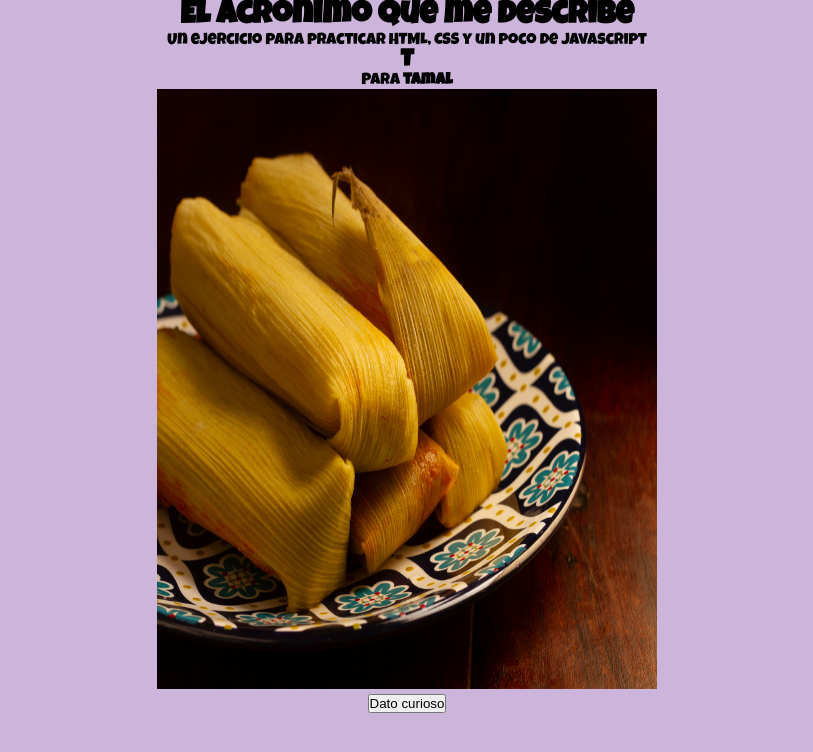
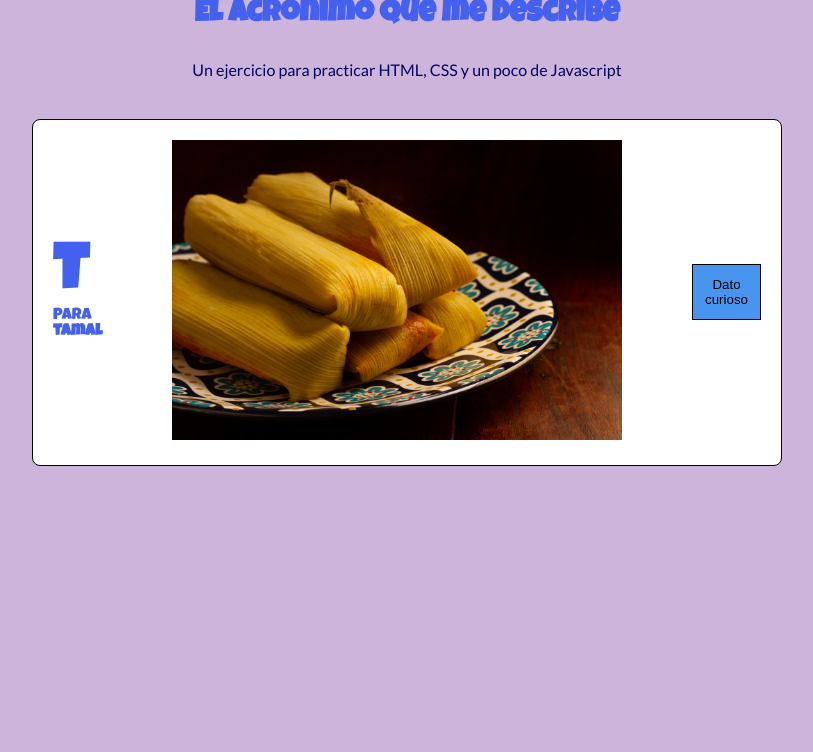
Before and after one commit to taniagd/TIFC2DEV-HTML-CSS, a plain HTML site: page acronimo.html in a window 1280 px wide. Shown: the whole page, without its empty margins (233-1046 px from the left). Drawn offline with Linux system fonts and the light colour scheme.

Commit message:
feat(card): se crea estructura y estilos de tarjeta

```diff
--- a/acronimo.css
+++ b/acronimo.css
@@ -13,17 +13,80 @@
     --color-botones: #4895ef;
     /* Fuentes */
     --fuente-titulo: "Luckiest Guy", cursive;
-    --fuente-cuerpo: "Lato", sans-serif;
+    --fuente-subtitulos: "Lato", sans-serif;
 }
 
 body{
     font-family: "Luckiest Guy", cursive;
     background-color: var(--color-principal-fondo);
-   /*  justify-content: center; Funciona solo con ciertos tipos de display*/
+    color:var(--color-titulos);
+    /* text-align: center; */
+    display: flex;
+    justify-content: center;
+}
+
+.container{
+    max-width: 800px; /* Este es el ancho máximo en pantallas grandes */
+    width: 100%;/* Ocupar todo el ancho disponible */
+    /* border: 10px solid red; El contenedor de los elementos de mi página*/
+}
+
+.page-header{
     text-align: center;
+    margin-bottom: 40px;/* Crea espacio debajo de header */
+}
+
+/* Important debe usarse con moderación, evitar su uso lo más posible */
+/* h1{
+    color: pink !important;
+} */
+
+h1{
+    font-size: 30px;/* Tamaño de fuente del título */
+    /* margin-bottom: 20px; Espaciado de 20px hacia abajo, para separarse de <p>*/
+}
+
+/* Selector descendiente. Seleccionamos el párrafo que está dentro de page-header */
+.page-header p{
+    margin-top: 30px;
+}
+
+#subtitle{
+    font-family: var(--fuente-subtitulos);
+    color: var(--color-texto);
+}
+
+/* Tarjeta */
+.card{
+    background-color: white;
+    border: 1px solid black;
+    border-radius: 8px;/* Redondeado de las esquinas */
+    padding: 20px;/* Espacio interno de la tarjeta */
+    margin: 25px;/* Espacio externo de la tarjeta */
+
+    /* Flexbox */
+    display: flex;/* Convierte nuestro contenedor en un contenedor flexible */
+    align-items: center;/*Alinea los elementos dentro del contenedor */
+    gap:70px; /* Crear un espacio de 70px entre cada elemento */
+}
+
+/* Selector de pseudoclase */
+.card:hover{
+    transform: translateY(-5px); /* Mueve la tarjeta 5px hacia arriba */
+    box-shadow: 10px 5px 5px var(--color-botones);
+}
+
+h2{
+    font-size: 4em;/* em: Unidad de medida relativa */
 }
 
 img{
-    width: 500px;
-    height: 600px;
+    max-width: 100%;
+    height: auto;/* Mantiene la proporción de la imagen al cambiar el ancho */
 }
+
+button{
+    background-color: var(--color-botones);
+    border: 1px solid black;
+    padding:12px;
+}
--- a/acronimo.html
+++ b/acronimo.html
@@ -6,23 +6,23 @@
     <title> Acrónimo: TAN </title>
     <!-- Fuentes personalizadas -->
     <link rel="preconnect" href="https://fonts.googleapis.com">
-<link rel="preconnect" href="https://fonts.gstatic.com" crossorigin>
-<link href="https://fonts.googleapis.com/css2?family=Lato:ital,wght@0,100;0,300;0,400;0,700;0,900;1,100;1,300;1,400;1,700;1,900&family=Luckiest+Guy&display=swap" rel="stylesheet">
+    <link rel="preconnect" href="https://fonts.gstatic.com" crossorigin>
+    <link href="https://fonts.googleapis.com/css2?family=Lato:ital,wght@0,100;0,300;0,400;0,700;0,900;1,100;1,300;1,400;1,700;1,900&family=Luckiest+Guy&display=swap" rel="stylesheet">
     <!-- Hoja de estilos externa -->
     <link rel="stylesheet" href="acronimo.css">
 </head>
 <body>
     <main class="container">
-
-        <header>
-            <h1> El acrónimo que me describe </h1>
-            <p> Un ejercicio para practicar HTML, CSS y un poco de Javascript</p>
+        <!-- Encabezado de página -->
+        <header class="page-header">
+            <h1 id="title"> El acrónimo que me describe </h1>
+            <p id="subtitle"> Un ejercicio para practicar HTML, CSS y un poco de Javascript</p>
         </header>
         <!-- Tarjeta uno, con letra T -->
-        <section>
+        <section class="card"> <!-- Podemos utilizar etiqueta article -->
             <div>
                 <h2> T </h2>
-                <figcaption> Para <strong>tamal</strong> </figcaption>
+                <span> Para <strong>tamal</strong> </span>
             </div>
             <div class="image-container">
                 <figure>
@@ -30,11 +30,10 @@
                 </figure>
             </div>
             <div>
-               <button> Dato curioso </button>
+               <button onclick="alert('El tamal más grande del mundo se hizo en México, fue un zacahuil de 1400 kilos')"> Dato curioso </button>
             </div>
         </section>
     </main>
 
-
 </body>
 </html>
```
